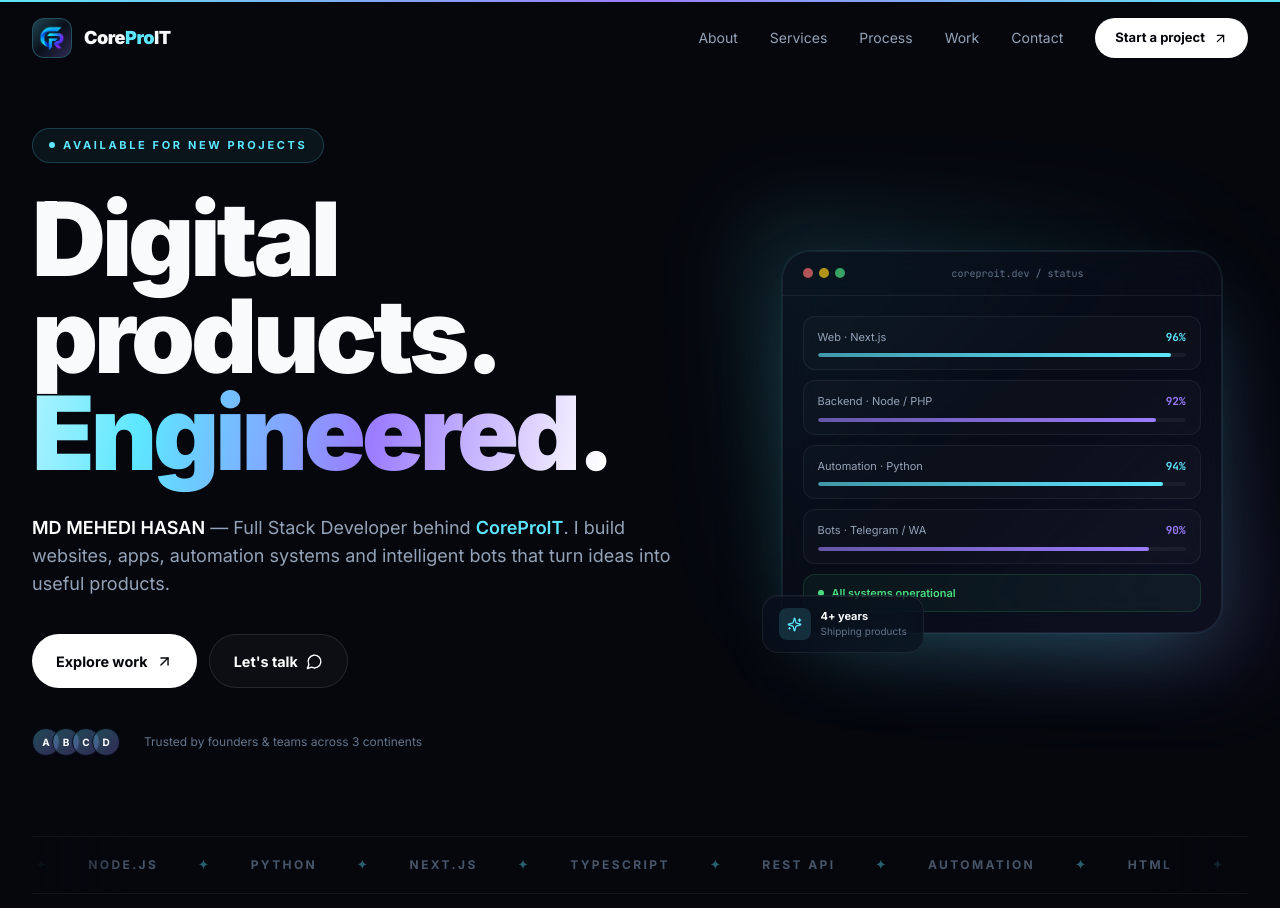
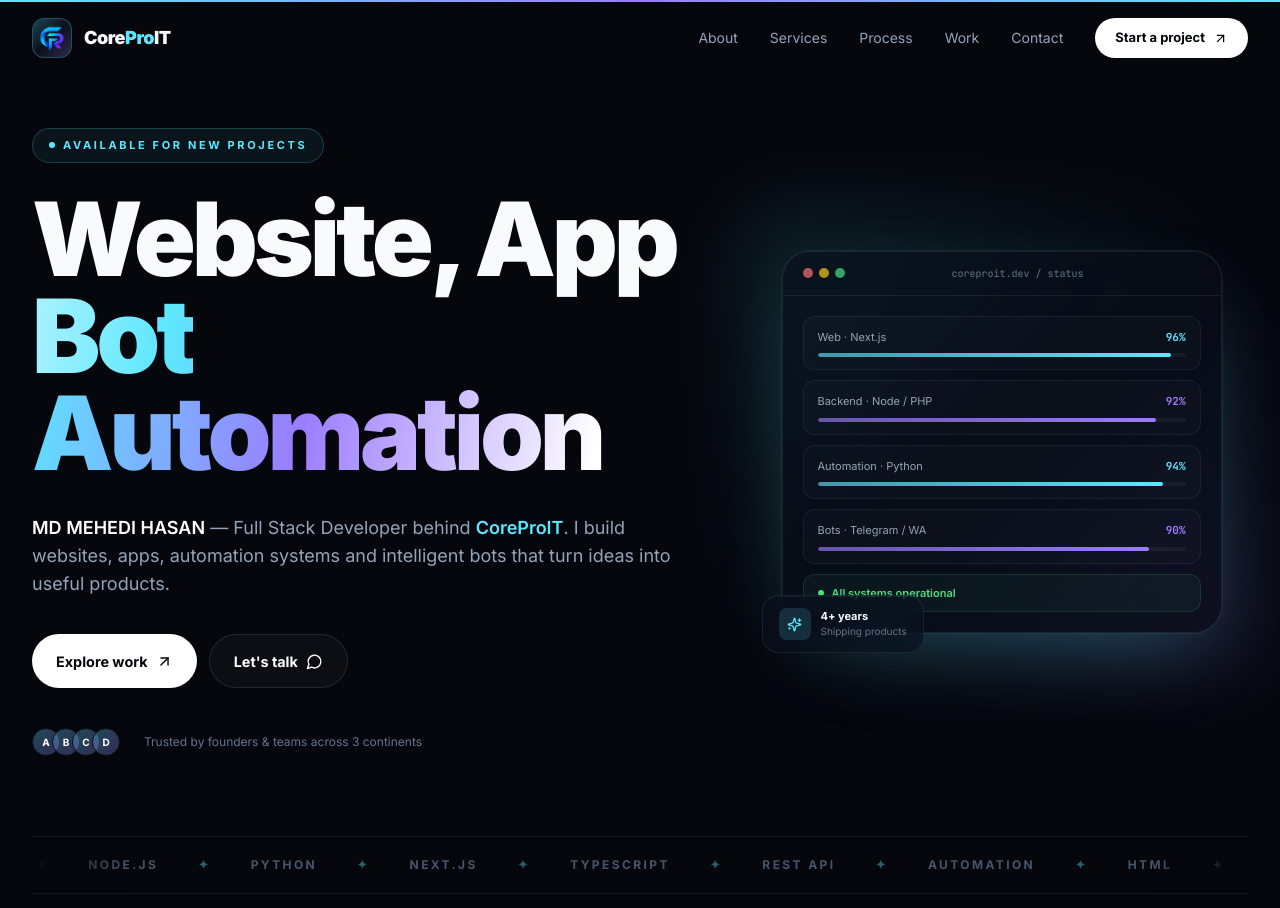
Before and after one commit to bdmehedicomputer-collab/coreproit, a Next.js app: page / in a window 1280 px wide. Shown: the top 908 px of the page. Built offline with nearby package versions, Linux system fonts and the light colour scheme.

Commit message:
Update text in page.tsx for clarity

```diff
--- a/app/page.tsx
+++ b/app/page.tsx
@@ -314,9 +314,9 @@
                 custom={1}
                 className="max-w-5xl text-[clamp(2.75rem,8vw,7rem)] font-black leading-[.95] tracking-[-.04em]"
               >
-                Digital products.
+                Website, App
                 <br />
-                <span className="text-shimmer">Engineered.</span>
+                <span className="text-shimmer">Bot Automation</span>
               </motion.h1>
 
               <motion.p
```
